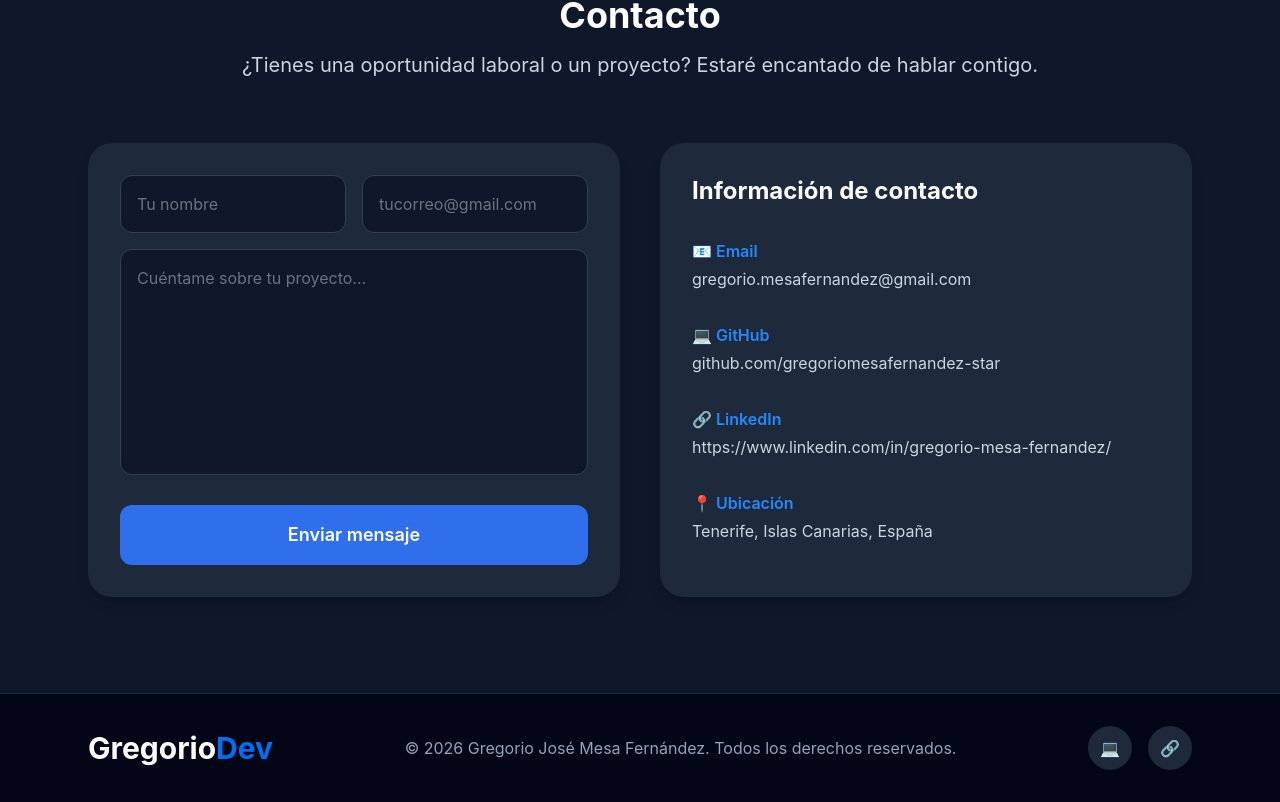
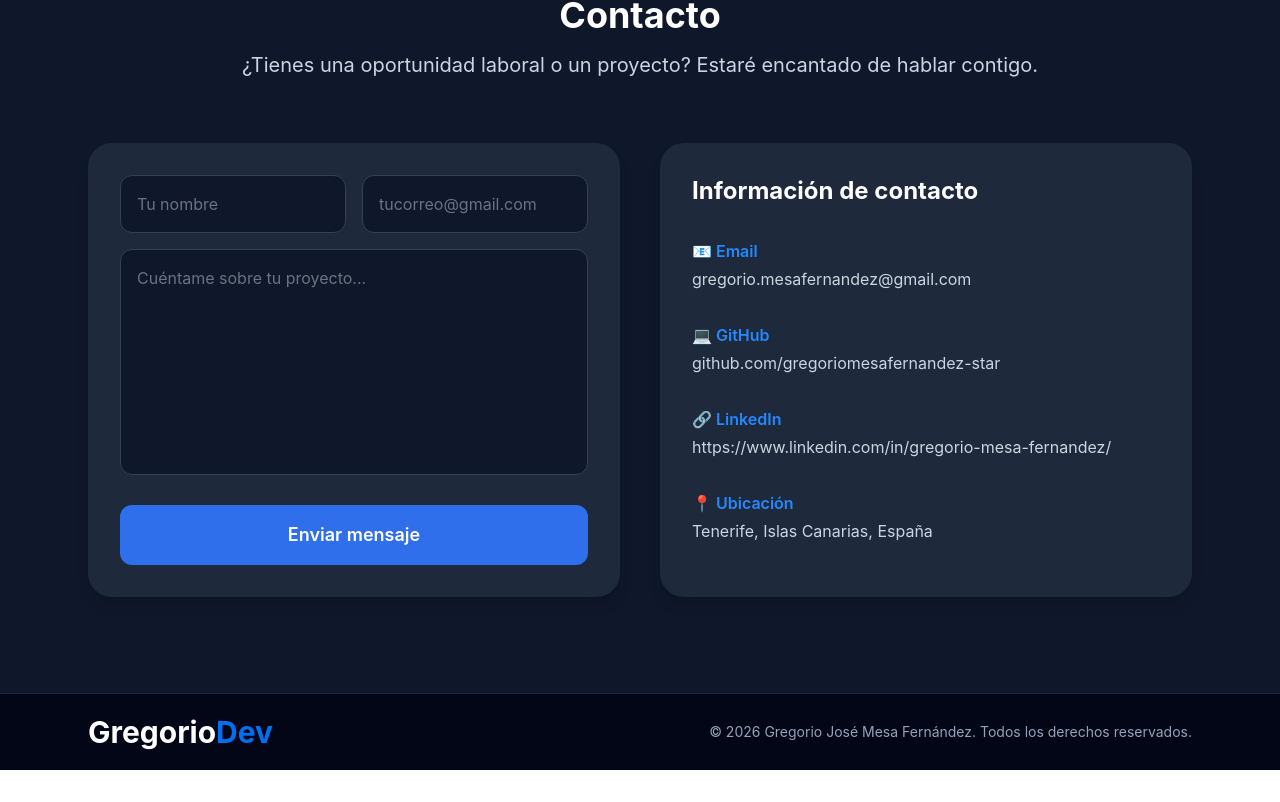
Before and after one commit to gregoriomesafernandez-star/portfolio-nextjs, a Next.js app: page / in a window 1280 px wide. Shown: the part 3477-4279 px from the top of the page. After the commit the page ends 4247 px from the top, so only its background shows below. Built offline with nearby package versions, Linux system fonts and the light colour scheme.

Commit message:
Update portfolio content and layout

```diff
--- a/app/page.tsx
+++ b/app/page.tsx
@@ -164,7 +164,7 @@
               <span className="font-semibold text-blue-600"> Angular</span>,
               <span className="font-semibold text-blue-600"> PHP</span>,
               <span className="font-semibold text-blue-600"> Node.js</span>,
-              <span className="font-semibold text-blue-600"> MySQL</span>
+              <span className="font-semibold text-blue-600"> MySQL </span>
               y <span className="font-semibold text-blue-600">MongoDB</span>, desarrollando
               aplicaciones web, APIs REST, sistemas de autenticación y bases de datos.
               Actualmente continúo ampliando mis conocimientos y manteniéndome al día con las tecnologías modernas de desarrollo web.
@@ -426,7 +426,7 @@
 
       {/* Footer */}
       <footer className="bg-slate-950 text-slate-400 border-t border-slate-800">
-        <div className="max-w-6xl mx-auto px-6 py-8">
+        <div className="max-w-6xl mx-auto px-6 py-5">
 
           <div className="flex flex-col md:flex-row justify-between items-center gap-6">
 
@@ -438,31 +438,11 @@
             </div>
 
             {/* Copyright */}
-            <p className="text-center">
+            <p className="text-center text-sm">
               © {new Date().getFullYear()} Gregorio José Mesa Fernández.
               Todos los derechos reservados.
             </p>
 
-            {/* Redes */}
-            <div className="flex gap-4">
-
-              <a
-                href="https://github.com/gregoriomesafernandez-star"
-                target="_blank"
-                className="w-11 h-11 flex items-center justify-center rounded-full bg-slate-800 hover:bg-blue-600 transition-all"
-              >
-                💻
-              </a>
-
-              <a
-                href="www.linkedin.com/in/gregorio-mesa-fernandez"
-                target="_blank"
-                className="w-11 h-11 flex items-center justify-center rounded-full bg-slate-800 hover:bg-blue-600 transition-all"
-              >
-                🔗
-              </a>
-
-            </div>
 
           </div>
 
```
